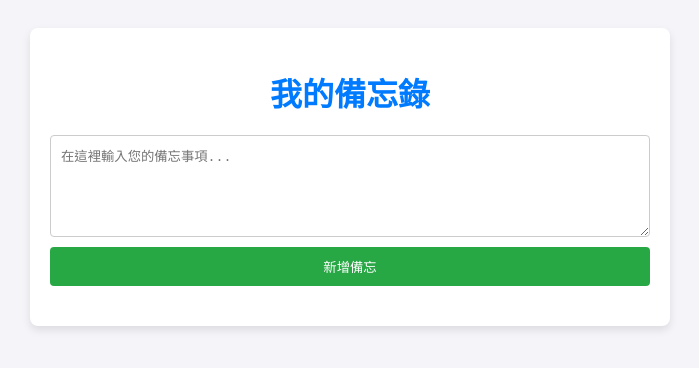
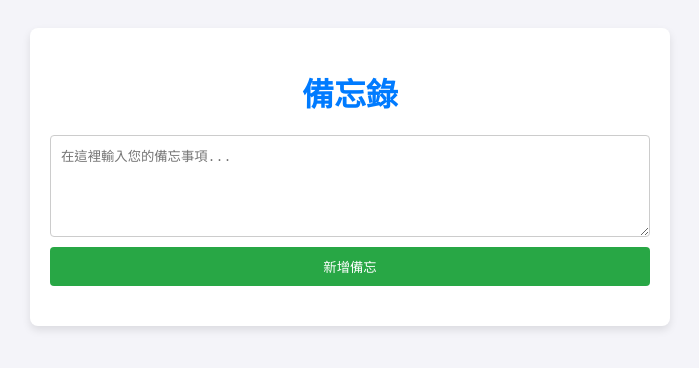
Before and after one commit to s114312-source/s114312-source.github.io, a plain HTML site: page index.html in a window 1280 px wide. Shown: the whole page, without its empty margins (290-989 px from the left). Drawn offline with Linux system fonts and the light colour scheme.

Commit message:
Update index.html

```diff
--- a/index.html
+++ b/index.html
@@ -3,12 +3,12 @@
 <head>
     <meta charset="UTF-8">
     <meta name="viewport" content="width=device-width, initial-scale=1.0">
-    <title>我的簡單備忘錄</title>
+    <title>備忘錄</title>
     <link rel="stylesheet" href="style.css">
 </head>
 <body>
     <div class="container">
-        <h1>我的備忘錄</h1>
+        <h1>備忘錄</h1>
         <div class="input-area">
             <textarea id="memo-input" placeholder="在這裡輸入您的備忘事項..."></textarea>
             <button id="add-btn">新增備忘</button>
```
